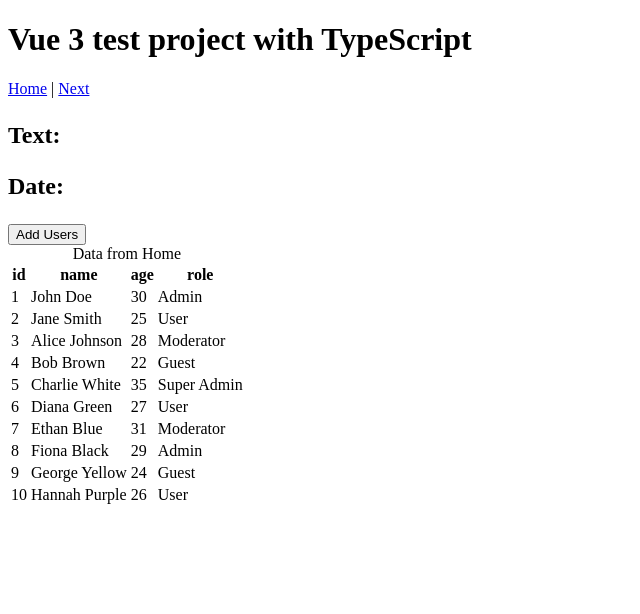
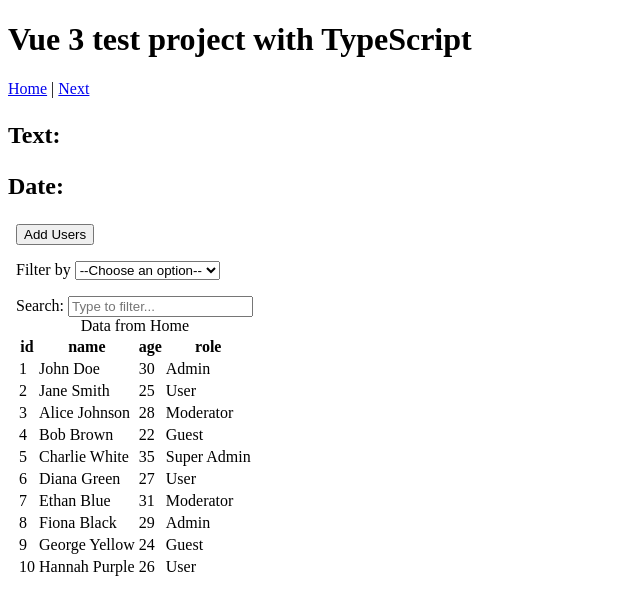
Before and after one commit to DheedIt/vueproj, a Vue app in the folder vue-project/: page /next in a window 1280 px wide. Shown: the top 614 px of the page, without its empty margins (0-640 px from the left). Built offline with nearby package versions, Linux system fonts and the light colour scheme; the HTML template or start-up script is replaced by a standard one.

Commit message:
Added filters

```diff
--- a/vue-project/src/views/Next.vue
+++ b/vue-project/src/views/Next.vue
@@ -1,11 +1,33 @@
 <template>
-    <div>
+    <header>
         <h2>
             <p>Text: {{ $route.query.text }}</p>
             <p>Date: {{ $route.query.date }}</p>
         </h2>
+    </header>
+    <body>
+    <div class="addUsers">
         <button v-if="isUploadDataAvailable" @click="addUsers(); disableDataUpload()">Add Users</button>
         <p v-if="isLoading"> Loading </p>
+    </div>
+    <div class="filterTable">
+        <form method="get">
+            <p>
+                <label for="filter"> Filter by </label>
+                    <select name="users" id="filter"  v-model="selectedFilter">
+                        <option value="">--Choose an option--</option>
+                        <option value="byName">Name</option>
+                        <option value="byId">Id</option>
+                        <option value="byRole">Role</option>
+                    </select>
+            </p>
+        </form>
+    </div>
+    <div class="inputFilter">
+        <label for="userInput"> Search: </label>
+        <input type="text" id="userInput" v-model="searchQuery" placeholder="Type to filter...">
+    </div>
+    <div class="userTable">
         <table>
             <caption>Data from Home</caption>
             <thead>
@@ -17,7 +39,7 @@
             </thead>
 
             <tbody>
-                <tr v-for="user in users" :key="user.id">
+                <tr v-for="user in sortedUsers" :key="user.id">
                     <td>{{ user.id }}</td>
                     <td>{{ user.name }}</td>
                     <td>{{ user.age }}</td>
@@ -26,10 +48,11 @@
             </tbody>
         </table>
     </div>
+    </body>
 </template>
 
 <script lang="ts">
-import { ref } from 'vue';
+import { computed, ref } from 'vue';
 
 interface User {
     id: number
@@ -41,6 +64,32 @@ export default {
     name: "NextItem",
     setup() {
 
+        const isUploadDataAvailable = ref(true)
+        const isLoading = ref(false)
+        const selectedFilter = ref<string>('')
+        const searchQuery = ref<string>('')
+
+        const sortedUsers = computed(() => {
+            let list = users.value.slice();
+            if(searchQuery.value) list = list.filter(u => u.name.toLowerCase().includes(searchQuery.value.toLowerCase()));
+            switch(selectedFilter.value){
+                case 'byName':
+                    return list.sort((a, b) => a.name.localeCompare(b.name));
+                case 'byId':
+                    return list.sort((a, b) => a.id - b.id);
+                case 'byRole':
+                    return list.sort((a, b) => a.role.localeCompare(b.role));
+                default:
+                    return list;
+            }
+        })
+
+        const filtredUsers = computed(() => {
+            const query = searchQuery.value.toLowerCase();
+            if(!query) return users.value.slice();
+            return sortedUsers.value.filter(u => u.name.toLocaleLowerCase().includes(query))
+
+        })
         const users = ref<User[]>([
             { id: 1, name: "John Doe", age: 30, role: "Admin" },
             { id: 2, name: "Jane Smith", age: 25, role: "User" },
@@ -70,8 +119,7 @@ export default {
             { id: 16, name: "Lewis Hamilton", age: 39, role: "Driver" }
         ]
 
-        const isUploadDataAvailable = ref(true)
-        const isLoading = ref(false)
+
 
         const addUsers = async () => {
             isLoading.value = true
@@ -82,9 +130,7 @@ export default {
             console.log('Users added successfully');
         }
 
-        const disableDataUpload = () => {
-            isUploadDataAvailable.value = false
-        }
+        const disableDataUpload = () => {isUploadDataAvailable.value = false}
 
         return {
             users,
@@ -92,7 +138,11 @@ export default {
             isUploadDataAvailable,
             addUsers,
             disableDataUpload,
-            isLoading
+            isLoading,
+            selectedFilter,
+            sortedUsers,
+            searchQuery,
+            filtredUsers
         }
     }
 }
```
